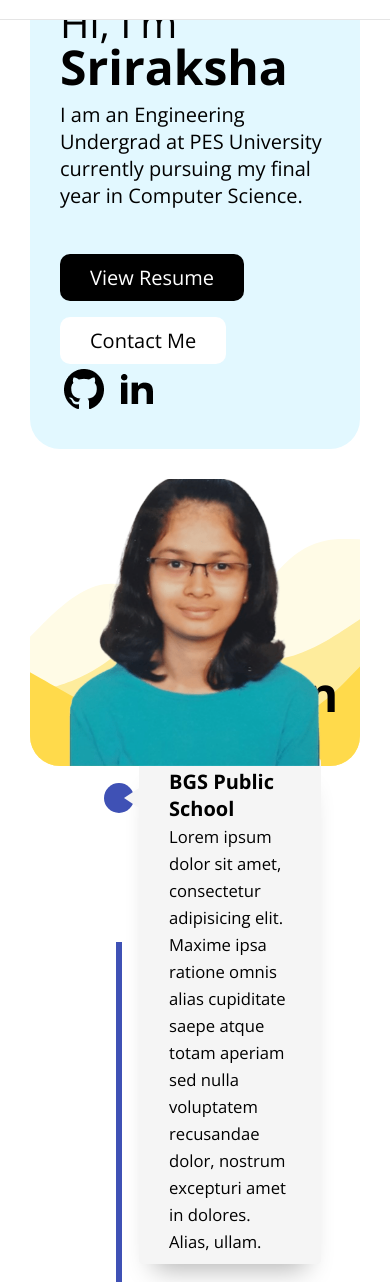
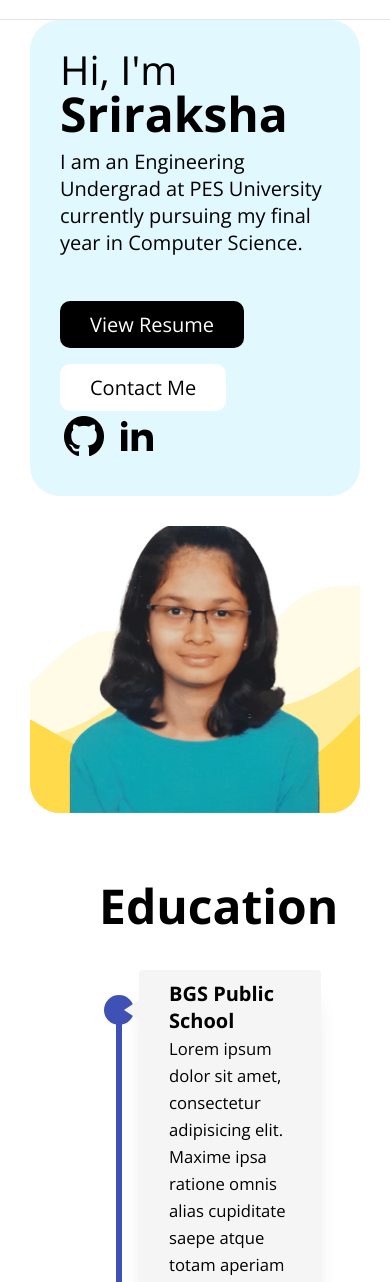
Before and after one commit to SrirakshaMS/srirakshams.github.io, a plain HTML site: page index.html in a window 390 px wide. Shown: the part 58-1340 px from the top of the page. Drawn offline with nearby package versions, Linux system fonts and the light colour scheme.

Commit message:
half way there

```diff
--- a/style.css
+++ b/style.css
@@ -265,8 +265,7 @@ h1 {
 
 	@media (max-width:1024px) {
 		flex-direction: column;
-		margin-top: 8%;
-		display: flex;
+		margin-top: 20%;
 	}
 
 	.hero-blue {
@@ -363,9 +362,6 @@ h1 {
 	position: relative;
 	margin-left: 10%;
 	margin-right: 10%;
-	@media (max-width:1024px) {
-		margin-top: -40%;
-	}
 	&::before {
 		content: '';
 		background: #3F51B5;
@@ -375,6 +371,14 @@ h1 {
 		left: 50%;
 		transform: translateX(-50%);
 		top: 18%;
+	}
+	@media (max-width: 1024px) {
+		flex-direction: column;
+		margin-top: 10%;
+
+		&::before {
+			top: 10%;
+		}
 	}
 }
 
```
